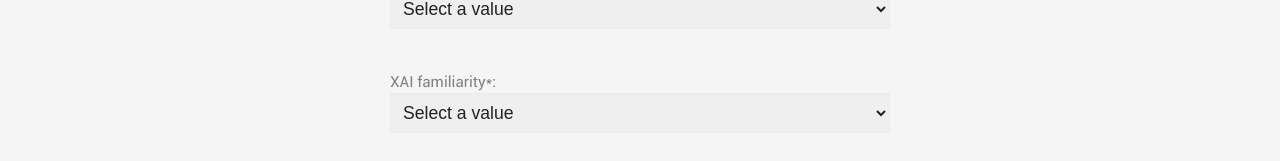
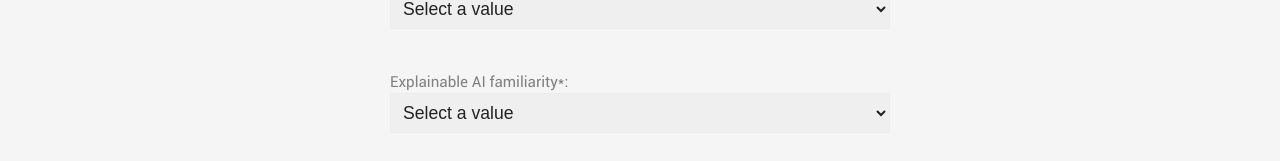
Before and after one commit to marianefelikondyli/xai_form_v2, a React (Vite) app: page / in a window 1280 px wide. Shown: the part 351-512 px from the top of the page. Built offline with nearby package versions, Linux system fonts and the light colour scheme.

Commit message:
Explainable AI

```diff
--- a/src/App/Form.tsx
+++ b/src/App/Form.tsx
@@ -70,7 +70,7 @@ const Form = ({ onSubmit }: FormProps) => {
       />
       <Select
         name={'familiar_xai'}
-        label={'XAI familiarity*'}
+        label={'Explainable AI familiarity*'}
         options={[
           { label: '5 (i.e.Professor)', value: 'professor' },
           { label: '4 (i.e. Post Graduate in relevant degree)', value: 'post' },
```
